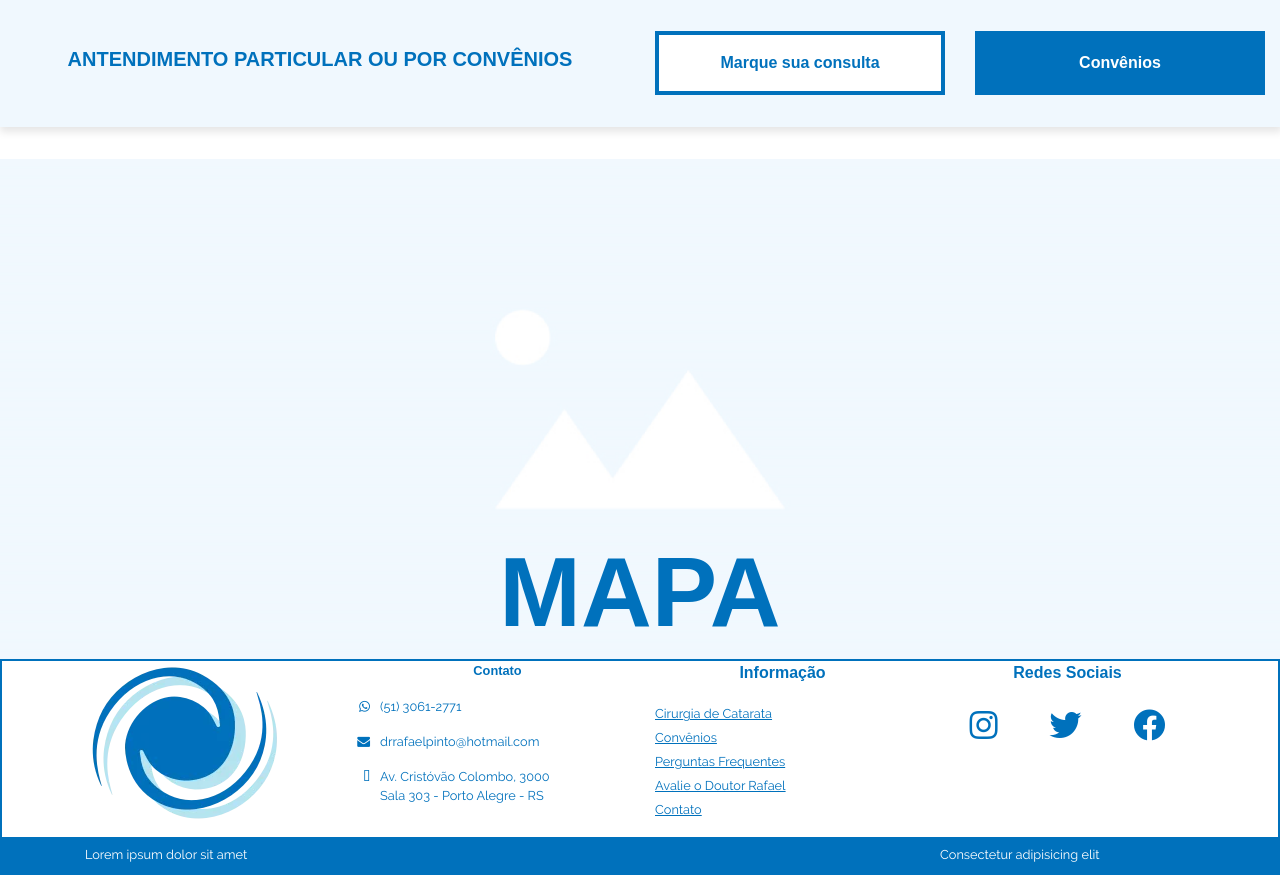
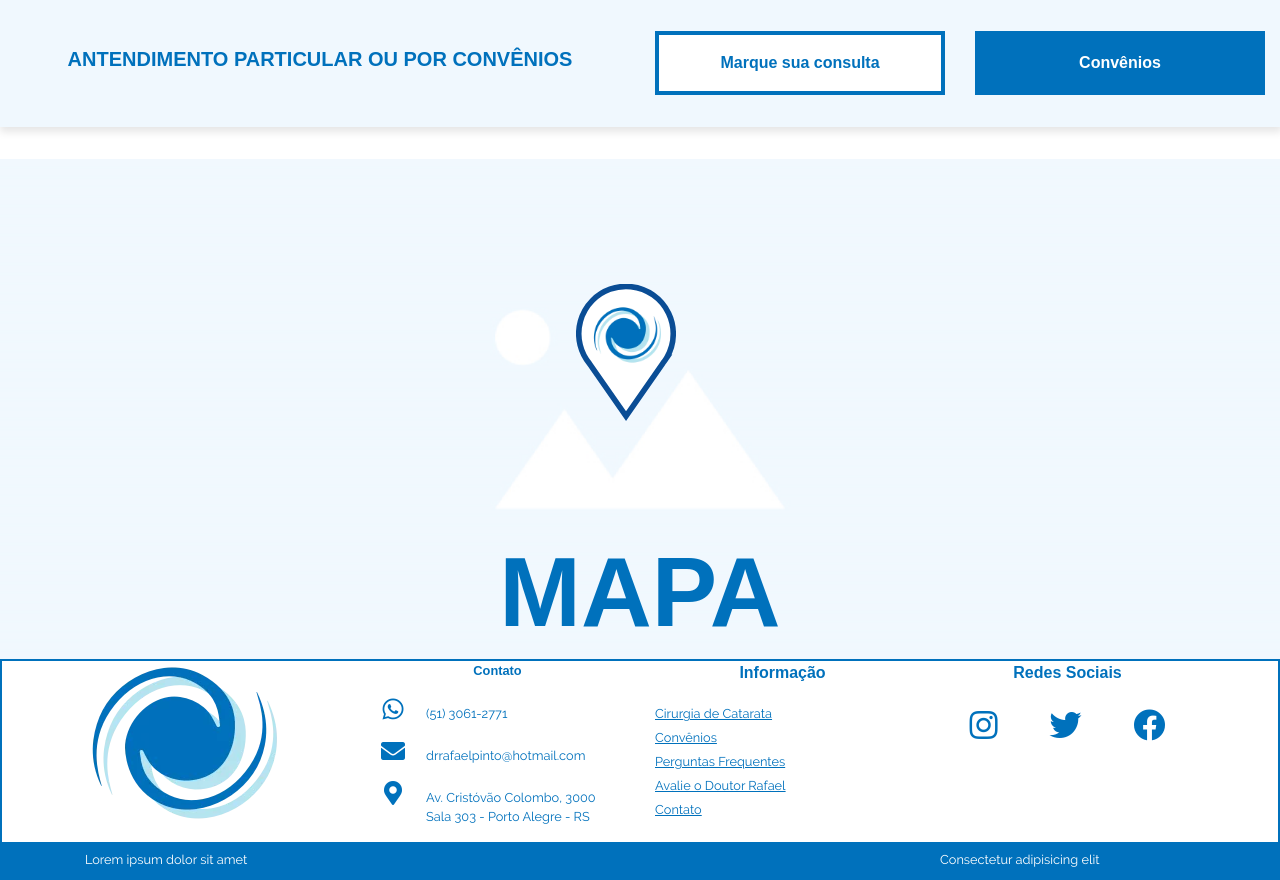
Before and after one commit to felipe-ssouza/dr_rafael, a PHP site: page / in a window 1280 px wide. Shown: the part 2893-3773 px from the top of the page. Run offline with PHP 8.4, Linux system fonts and the light colour scheme; some libraries are stand-ins or nearby versions; some web fonts are replaced.

Commit message:
mapa icone

```diff
--- a/css/master.css
+++ b/css/master.css
@@ -798,6 +798,25 @@ header#header .wrapper {
 }
 
 
+#mapa .icone-marker {
+  position: absolute;
+  top: 25%;
+  left: 45%;
+}
+
+#mapa .background-icone {
+  position: relative;
+}
+
+#mapa .icone {
+  position: absolute;
+  top: 15%;
+  left: 15%;
+  height: 60px;
+  background-color: #FFF;
+  border-radius: 50%;
+}
+
 #footer {
   border: 2px solid var(--primary-color);
 }
@@ -824,29 +843,25 @@ header#header .wrapper {
 #footer .contato {
   font-size: .8rem;
 }
-/*
+
 #footer .contato .icone {
   font-size: 1.5rem;
   margin: 0;
   width: 46px;
   text-align: center;
-} */
+}
 
 #footer .contato li {
-  /* display: flex;
+  display: flex;
   justify-content: flex-start;
   align-items: baseline;
-  */
   margin-bottom: 1rem;
 }
 
-#footer .contato ol li {
-  font-family: FontAwesome;
-}
-
+/*
 #footer .contato ol li.whatsapp { list-style-type:"\f232"; }
 #footer .contato ol li.envelope { list-style-type:"\f0e0"; }
-#footer .contato ol li.marker { list-style-type:"\f3c5"; }
+#footer .contato ol li.marker { list-style-type:"\f3c5"; } */
 
 #footer .contato li > span {
   font-family: "Raleway", sans-serif;
--- a/index.html
+++ b/index.html
@@ -321,7 +321,11 @@
   </section>
 
   <section id="mapa">
-    <!-- <i class="icone fas fa-map-marker"></i> -->
+    <div class="icone-marker">
+      <div class="background-icone" style="background: center/cover url('imagens/SVG/marker.svg') no-repeat; height: 137px; width: 100px">
+        <img src="imagens/WEBP/home/logo_dr_rafael[200x164].webp" alt="" class="icone">
+      </div>
+    </div>
     <h1 class="bold">MAPA</h1>
   </section>
 
@@ -339,19 +343,19 @@
               <ol>
                 <p class="bold">Contato</p>
                 <li class="whatsapp">
-                  <!-- <i class="icone fab fa-whatsapp"></i> -->
+                  <i class="icone fab fa-whatsapp"></i>
                   <span>
                     (51) 3061-2771
                   </span>
                 </li>
                 <li class="envelope">
-                  <!-- <i class="icone fas fa-envelope"></i> -->
+                  <i class="icone fas fa-envelope"></i>
                   <span>
                     drrafaelpinto@hotmail.com
                   </span>
                 </li>
                 <li class="marker">
-                  <!-- <i class="icone fas fa-map-marker-alt"></i> -->
+                  <i class="icone fas fa-map-marker-alt"></i>
                   <span >
                     Av. Cristóvão Colombo, 3000
                     <br>
```
Also changed, not shown: imagens/SVG/marker.svg (added).
